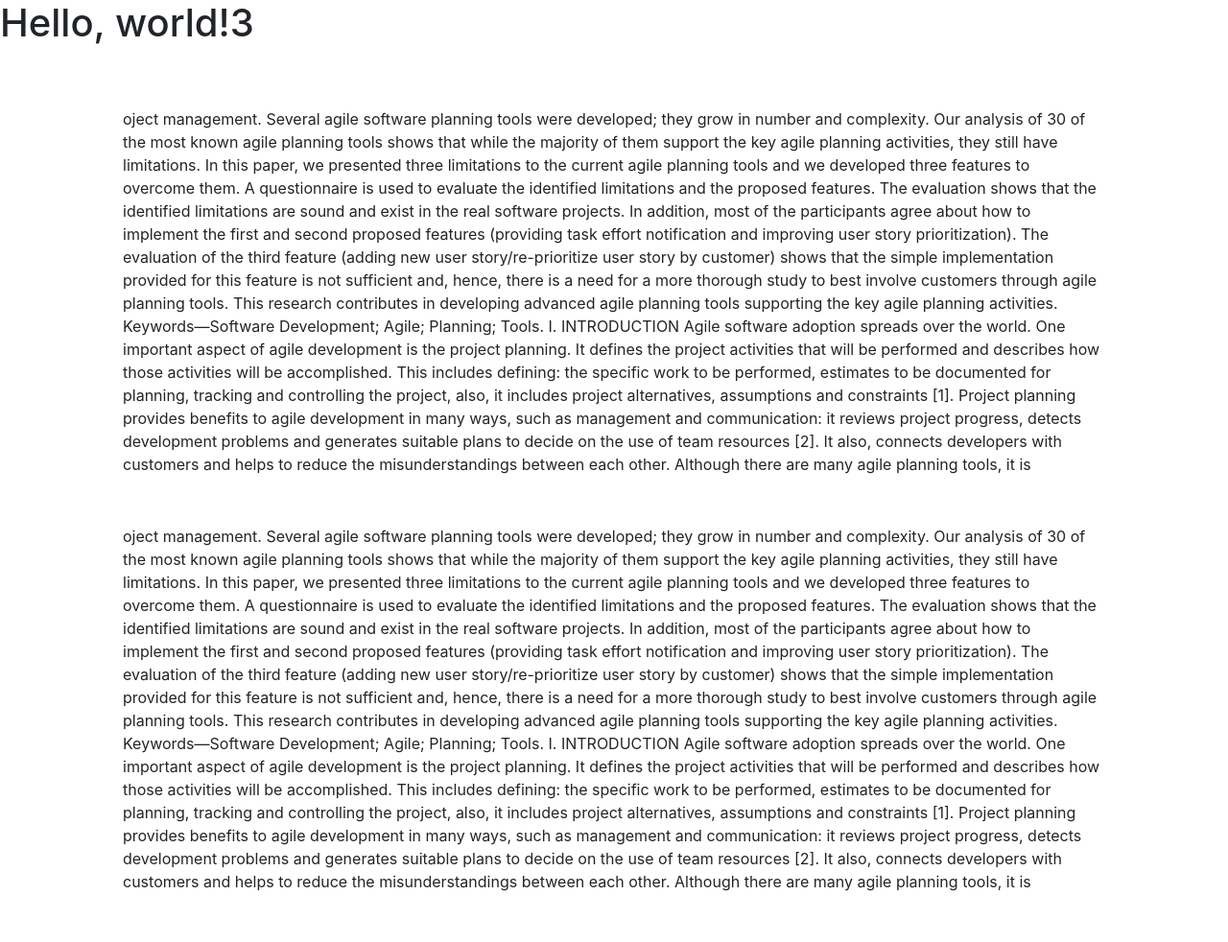
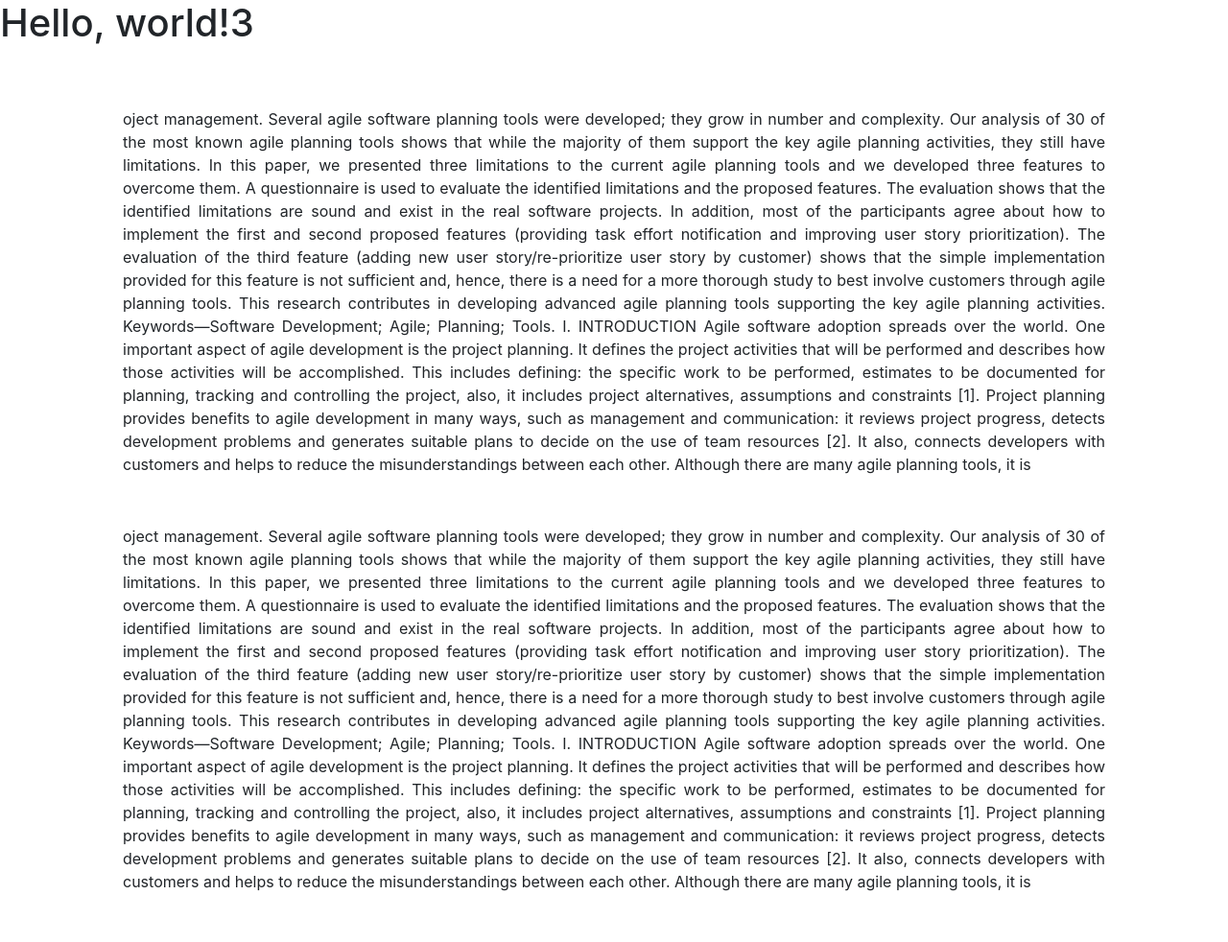
Before and after one commit to Ted-chongwang/herokutest, a PHP site: page / in a window 1280 px wide. Shown: the whole page at 96% size. Run offline with PHP 8.4, Linux system fonts and the light colour scheme.

Commit message:
Update index.php

```diff
--- a/index.php
+++ b/index.php
@@ -10,7 +10,8 @@
     <title>NoSQL Development: MongoDB</title>
     <style>
        .paragraphmargin {margin-bottom:5%;}
-       .mainmargin   {maigin-bottom:5%;margin-left:10%;margin-right:10%;margin-top:5%}
+       .mainmargin   {maigin-bottom:5%;margin-left:10%;margin-right:10%;margin-top:5%;}
+       p {text-align:justify;}
     </style>
   </head>
 
```
